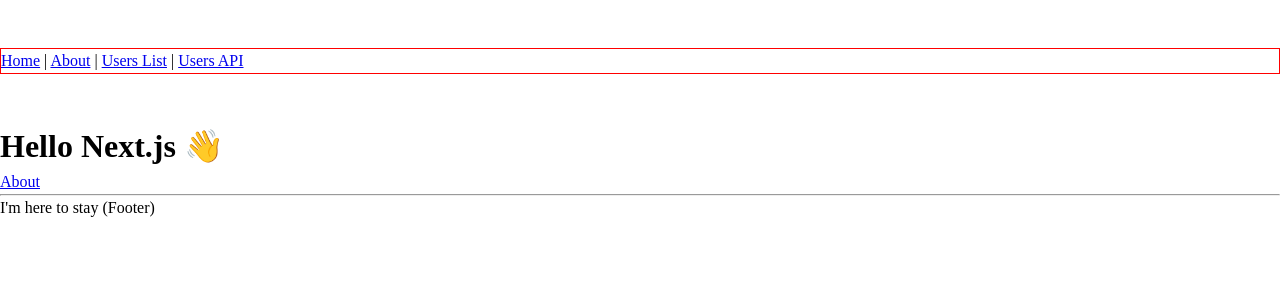
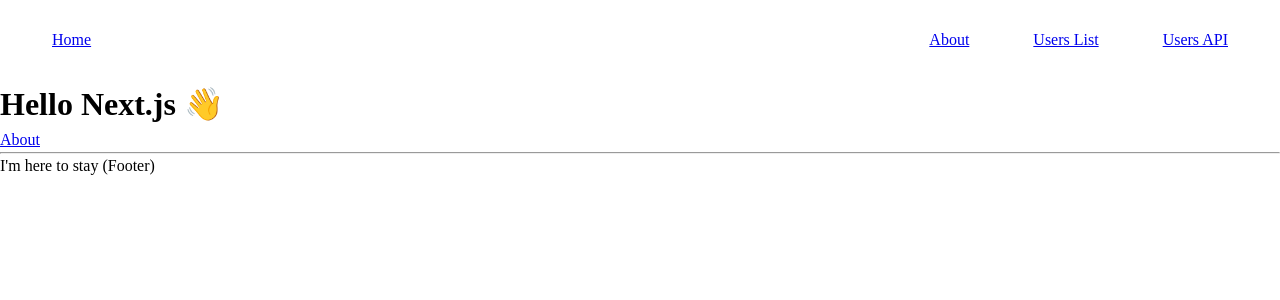
Before and after one commit to fkresler/fabidev-portfolio, a Next.js app: page / in a window 1280 px wide. Shown: the top 300 px of the page. Built offline with nearby package versions, Linux system fonts and the light colour scheme.

Commit message:
feat: add markup and simple styling for header

```diff
--- a/components/Layout.module.scss
+++ b/components/Layout.module.scss
@@ -1,5 +1,14 @@
 .header {
   display: block;
-  margin: 3rem 0;
-  border: 1px solid red;
+  padding: 1.75rem 1.25rem;
+
+  nav {
+    display: flex;
+    align-items: center;
+    justify-content: space-between;
+
+    a {
+      padding: 0 1rem;
+    }
+  }
 }
--- a/components/Layout.tsx
+++ b/components/Layout.tsx
@@ -17,18 +17,22 @@
     </Head>
     <header className={styles.header}>
       <nav>
+        <div>
           <Link href="/">
             <a>Home</a>
-        </Link>{' '}
-        |{' '}
+          </Link>
+        </div>
+        <div>
           <Link href="/about">
             <a>About</a>
-        </Link>{' '}
-        |{' '}
+          </Link>
           <Link href="/users">
             <a>Users List</a>
-        </Link>{' '}
-      | <Link href="/api/users">Users API</Link>
+          </Link>
+          <Link href="/api/users">
+            <a>Users API</a>
+          </Link>
+        </div>
       </nav>
     </header>
     {children}
```
Lines whose indentation alone changed are shown as unchanged.
